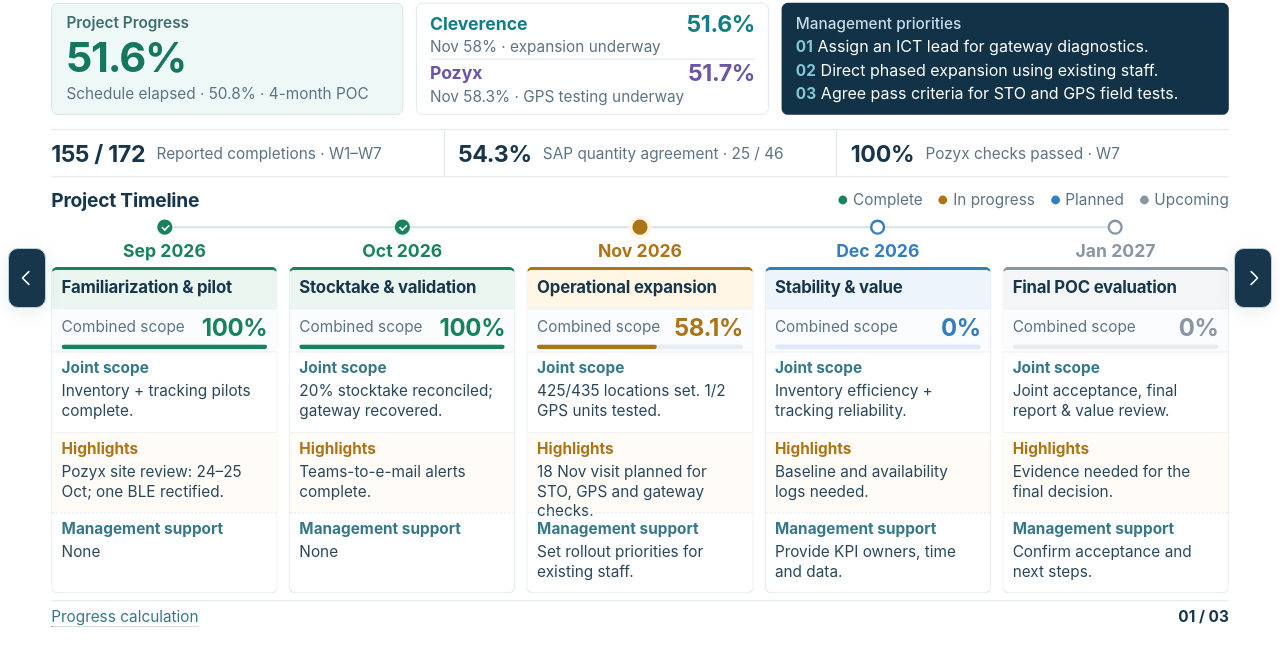
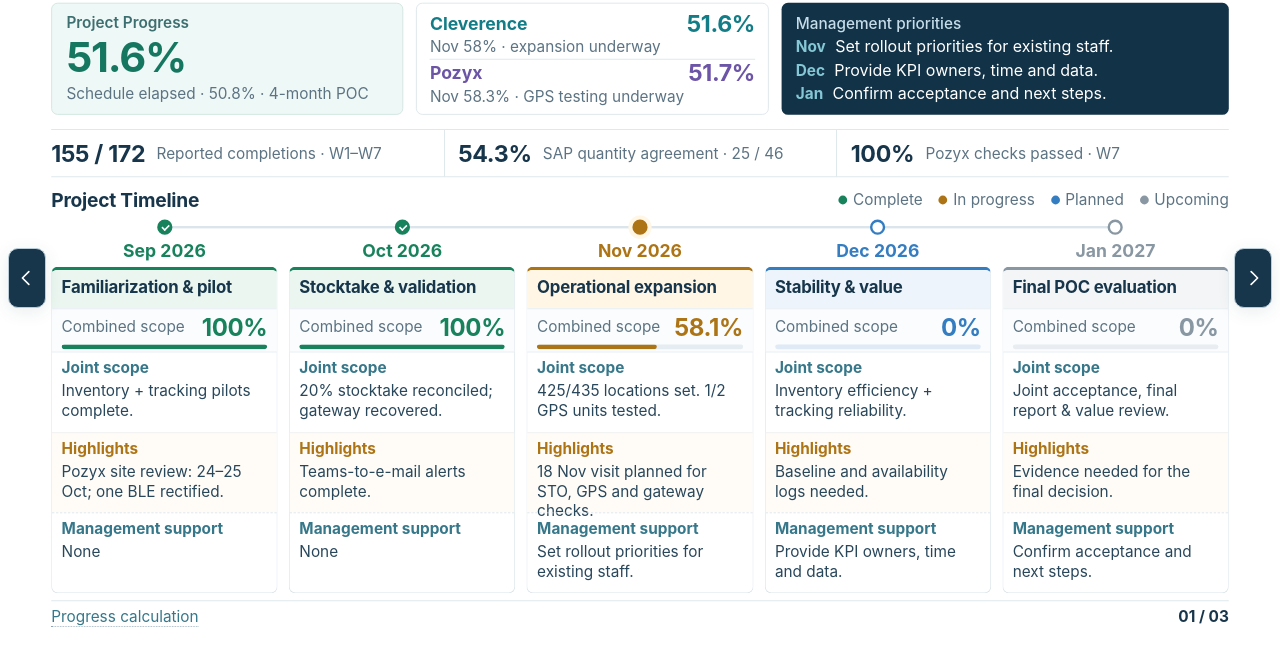
Before and after one commit to mfahmifuad/portfolio, a plain HTML site: page project/WISE/index.html in a window 1280 px wide. Shown: the part 122-788 px from the top of the page. Drawn offline with Linux system fonts and the light colour scheme.

Commit message:
Use monthly management support as WISE priorities

```diff
--- a/project/WISE/index.html
+++ b/project/WISE/index.html
@@ -50,11 +50,13 @@ function detail(key){
 }
 function overviewMonth(m,i){const v=(D.cleverence[i].progress+D.pozyx[i].progress)/2;return '<article class="month '+phaseClass(v,i)+(i===D.currentMonth?' current':'')+'"><span class="node" aria-hidden="true"></span><div class="month-date">'+e(D.months[i])+'</div><div class="card"><div class="card-title"><h3>'+e(m.phase)+'</h3></div>'+progress(v,'overview',i,'Combined scope')+'<section class="field"><h4>Joint scope</h4><p>'+e(m.scope)+'</p></section><section class="field highlights"><h4>Highlights</h4><p>'+e(m.highlights)+'</p></section><section class="field support"><h4>Management support</h4><p>'+e(m.support)+'</p></section></div></article>';}
 function overview(){
+ const managementPriorities=D.months.map((month,i)=>({month,support:D.overview[i].support})).slice(-3)
+  .map(({month,support})=>'<p><b>'+e(month.split(' ')[0])+'</b> '+e(support)+'</p>').join('');
  return '<section class="page overview" data-view="overview" '+(active==='overview'?'':'hidden')+' aria-label="Overall project dashboard">'+title('Project overview','WISE · INVENTORY AUTOMATION + ASSET TRACKING')+
  '<div class="overview-top"><section class="overall-score"><h2>Project Progress</h2>'+scoreButton(totalScore(),'method',0,'View overall assessment method')+'<p>'+scheduleLabel+' · 4-month POC</p></section>'+
  '<section class="stream-scores"><div class="stream-score"><div class="stream-heading"><span>Cleverence</span>'+scoreButton(streamScore('cleverence'),'cleverence',-1)+'</div><p>Nov '+pc(D.cleverence[D.currentMonth].progress)+' · expansion underway</p></div>'+
  '<div class="stream-score purple"><div class="stream-heading"><span>Pozyx</span>'+scoreButton(streamScore('pozyx'),'pozyx',-1)+'</div><p>Nov '+pc(D.pozyx[D.currentMonth].progress)+' · GPS testing underway</p></div></section>'+
- '<section class="management"><h2>Management priorities</h2><p><b>01</b>Assign an ICT lead for gateway diagnostics.</p><p><b>02</b>Direct phased expansion using existing staff.</p><p><b>03</b>Agree pass criteria for STO and GPS field tests.</p></section></div>'+
+ '<section class="management"><h2>Management priorities</h2>'+managementPriorities+'</section></div>'+
  '<div class="overview-metrics"><div class="overview-metric"><b>'+ratio(recordTotals.completed,recordTotals.total)+'</b><span>Reported completions · W1–W7</span></div><div class="overview-metric"><b>'+pc(stockAgreement)+'</b><span>SAP quantity agreement · '+ratio(stock.matched,stock.checked)+'</span></div><div class="overview-metric"><b>'+pc(checkRate)+'</b><span>Pozyx checks passed · W7</span></div></div>'+
  '<div class="timeline-head"><h2>Project Timeline</h2>'+legend()+'</div><div class="timeline">'+D.overview.map(overviewMonth).join('')+'</div>'+caption('01')+'</section>';
 }
```
